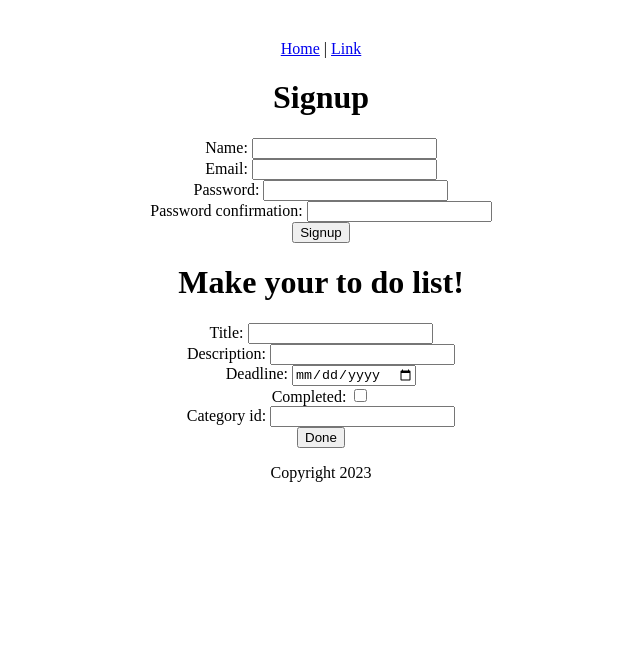
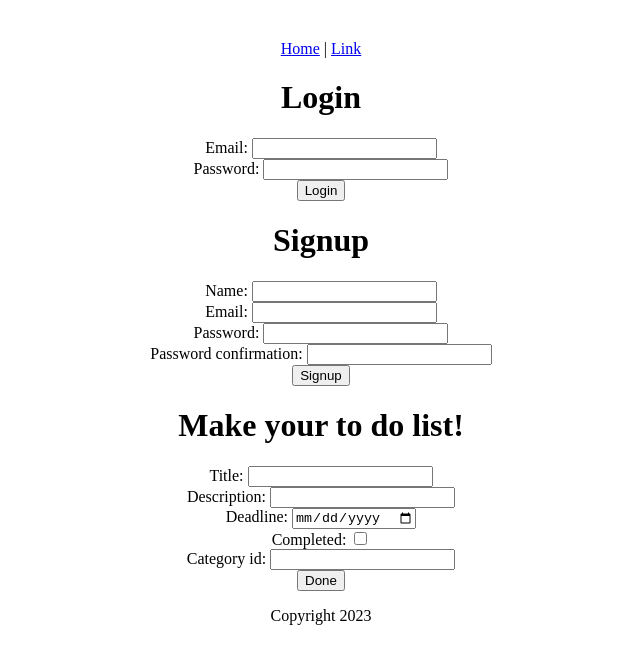
Before and after one commit to emilyjorgensen/todo-frontend, a React (Vite) app: page / in a window 1280 px wide. Shown: the top 664 px of the page, without its empty margins (319-959 px from the left). Built offline with nearby package versions, Linux system fonts and the light colour scheme.

Commit message:
login file added

```diff
--- a/src/Content.jsx
+++ b/src/Content.jsx
@@ -1,9 +1,11 @@
 import { Signup } from "./Signup";
+import { Login } from "./Login";
 import { TodoNew } from "./TodoNew";
 
 export function Content() {
   return (
     <main>
+      <Login />
       <Signup />
       <h1>Make your to do list!</h1>
       <TodoNew />
--- /dev/null
+++ b/src/Login.jsx
@@ -0,0 +1,51 @@
+// import axios from "axios";
+// import { useState } from "react";
+
+// const jwt = localStorage.getItem("jwt");
+// if (jwt) {
+//   axios.defaults.headers.common["Authorization"] = `Bearer ${jwt}`;
+// }
+
+export function Login() {
+  // const [errors, setErrors] = useState([]);
+
+  // const handleSubmit = (event) => {
+  //   event.preventDefault();
+  //   setErrors([]);
+  //   const params = new FormData(event.target);
+  //   axios
+  //     .post("http://localhost:3000/sessions.json", params)
+  //     .then((response) => {
+  //       console.log(response.data);
+  //       axios.defaults.headers.common["Authorization"] = "Bearer " + response.data.jwt;
+  //       localStorage.setItem("jwt", response.data.jwt);
+  //       event.target.reset();
+  //       window.location.href = "/"; // Change this to hide a modal, redirect to a specific page, etc.
+  //     })
+  //     .catch((error) => {
+  //       console.log(error.response);
+  //       setErrors(["Invalid email or password"]);
+  //     });
+  // };
+
+  return (
+    <div id="login">
+      <h1>Login</h1>
+      {/* <ul>
+        {errors.map((error) => (
+          <li key={error}>{error}</li>
+        ))}
+      </ul> */}
+      <form>
+        {/* <form onSubmit={handleSubmit}> */}
+        <div>
+          Email: <input name="email" type="email" />
+        </div>
+        <div>
+          Password: <input name="password" type="password" />
+        </div>
+        <button type="submit">Login</button>
+      </form>
+    </div>
+  );
+}
```
